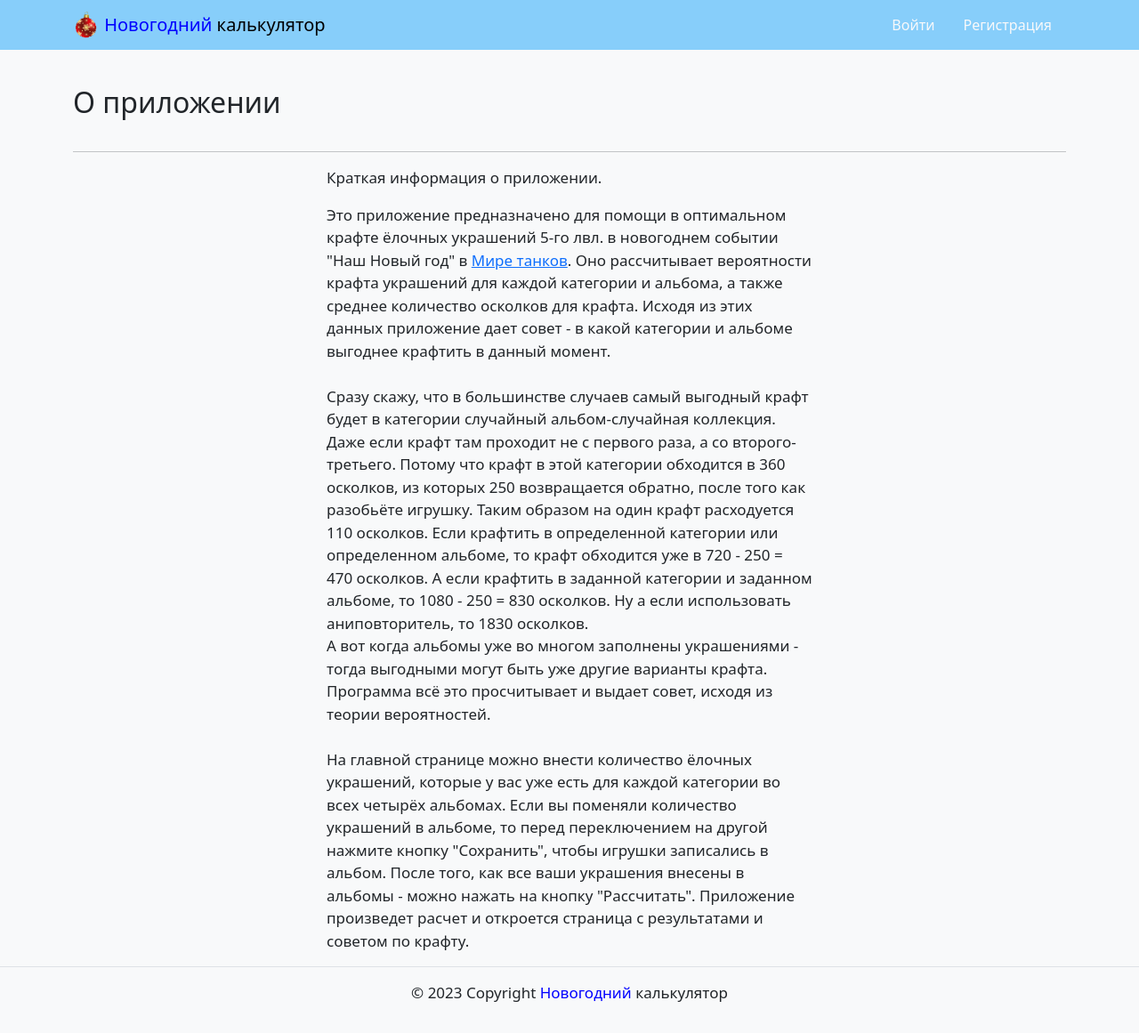
After one commit to Duzer61/New-Year-Toys-Calculator-WoT-2024, a Django app: page /about/ in a window 1280 px wide. The commit adds this page. Shown: the whole page at 89% size. Run offline with Django 4.2, Linux system fonts and the light colour scheme; parts of the project's set-up code (start-up, migrations or seed data) failed here and were passed over.

Commit message:
Добавил инфу о приложении и контакты

```diff
--- /dev/null
+++ b/calculator/about/apps.py
@@ -0,0 +1,6 @@
+from django.apps import AppConfig
+
+
+class AboutConfig(AppConfig):
+    default_auto_field = 'django.db.models.BigAutoField'
+    name = 'about'
--- /dev/null
+++ b/calculator/about/urls.py
@@ -0,0 +1,10 @@
+from django.urls import path
+
+from .views import AboutAuthorView, AboutView
+
+app_name = 'about'
+
+urlpatterns = [
+    path('', AboutView.as_view(), name='about'),
+    path('author/', AboutAuthorView.as_view(), name='author'),
+]
--- /dev/null
+++ b/calculator/about/views.py
@@ -0,0 +1,9 @@
+from django.views.generic.base import TemplateView
+
+
+class AboutView(TemplateView):
+    template_name = 'about/about.html'
+
+
+class AboutAuthorView(TemplateView):
+    template_name = 'about/author.html'
--- a/calculator/calculator/settings.py
+++ b/calculator/calculator/settings.py
@@ -29,6 +29,7 @@ INSTALLED_APPS = [
     'core.apps.CoreConfig',
     'calc.apps.CalcConfig',
     'recommendations.apps.RecommendationsConfig',
+    'about.apps.AboutConfig',
 ]
 
 MIDDLEWARE = [
--- a/calculator/calculator/urls.py
+++ b/calculator/calculator/urls.py
@@ -12,6 +12,7 @@ urlpatterns = [
             'recommendations.urls', namespace='recommendations'
         )
     ),
+    path('about/', include('about.urls', namespace='about')),
 ]
 
 handler404 = 'core.views.page_not_found'
--- /dev/null
+++ b/calculator/templates/about/about.html
@@ -0,0 +1,62 @@
+{% extends "base.html" %}
+{% block title %}О приложении{% endblock %}
+{% block content %}
+<style type="text/css">
+  h1 {
+    font-size: 45px;
+    margin-top: 20px;
+    margin-bottom: 10px;
+  }
+
+  h2 {
+    margin-top: 40px;
+    margin-bottom: 20px;
+  }
+
+  p {
+    font-size: 17px;
+  }
+</style>
+<div class="container">
+  <div class="row">
+    <div class="col-12">
+      <h2>О приложении</h2>
+    </div>
+  </div>
+  <hr>
+</div>
+<div class="container d-flex justify-content-center align-items-center">
+  <div class="row">
+    <div class="col-12 col-sm-12 col-md-6 col-lg-6 col-xl-6 mx-auto">
+      <p>
+        Краткая информация о приложении.
+      </p>
+      <p>
+        Это приложение предназначено для помощи в оптимальном крафте ёлочных украшений 5-го лвл.
+        в новогоднем событии "Наш Новый год" в <a href="https://tanki.su/" target="_blank">Мире танков</a>.
+        Оно рассчитывает вероятности крафта украшений для каждой категории и альбома, а также
+        среднее количество осколков для крафта. Исходя из этих данных приложение
+        дает совет - в какой категории и альбоме выгоднее крафтить в данный момент.
+        <br><br>
+        Сразу скажу, что в большинстве случаев самый выгодный крафт будет в категории случайный альбом-случайная
+        коллекция. Даже если крафт там проходит не с первого раза, а со второго-третьего. Потому что крафт в этой
+        категории обходится в 360 осколков, из которых 250 возвращается обратно, после того как разобьёте игрушку.
+        Таким образом на один крафт расходуется 110 осколков. Если крафтить в определенной категории или
+        определенном альбоме, то крафт обходится уже в 720 - 250 = 470 осколков. А если крафтить в заданной
+        категории и заданном альбоме, то 1080 - 250 = 830 осколков.
+        Ну а если использовать аниповторитель, то 1830 осколков.
+        <br>
+        А вот когда альбомы уже во многом заполнены украшениями - тогда выгодными могут быть уже
+        другие варианты крафта. Программа всё это просчитывает и выдает совет, исходя из теории вероятностей.
+        <br><br>
+        На главной странице можно внести количество ёлочных украшений, которые у вас уже есть для каждой
+        категории во всех четырёх альбомах. Если вы поменяли количество украшений в альбоме, то перед переключением
+        на другой нажмите кнопку "Сохранить", чтобы игрушки записались в альбом.
+        После того, как все ваши украшения внесены в альбомы - можно нажать на кнопку "Рассчитать". Приложение
+        произведет расчет и откроется страница с результатами и советом по крафту.
+      </p>
+    </div>
+  </div>
+  <hr>
+</div>
+{% endblock %}
--- a/calculator/templates/includes/header.html
+++ b/calculator/templates/includes/header.html
@@ -9,11 +9,30 @@
       </a>
       <ul class="nav nav-pills">
         {% if request.user.is_authenticated %}
-        {% if view_name == 'recommendations:recommendations' %}
+        {% if view_name == 'recommendations:recommendations' or view_name == 'about:about' %}
         <li class="nav-item">
           <a class="nav-link" href="{% url 'calc:index' %}">На главную</a>
         </li>
         {% endif %}
+        <li class="nav-item">
+          <a class="nav-link
+            {% if view_name == 'recommendations:recommendations' %}active{% endif %}"
+            href="{% url 'recommendations:recommendations' %}">
+            Рекомендации
+          </a>
+        </li>
+        <li class="nav-item">
+          <a class="nav-link
+            {% if view_name == 'about:about' %}active{% endif %}" href="{% url 'about:about' %}">
+            О приложении
+          </a>
+        </li>
+        <li class="nav-item">
+          <a class="nav-link
+            {% if view_name == 'about:author' %}active{% endif %}" href="{% url 'about:author' %}">
+            Автор
+          </a>
+        </li>
         <li class="nav-item">
           <a class="nav-link link-light
             {% if view_name == 'users:logout' %}active{% endif %}" href="{% url 'users:logout' %}">
```
Also changed, not shown: calculator/templates/about/author.html (added, +63 -0 lines), calculator/about/__init__.py (added), calculator/about/migrations/__init__.py (added).
